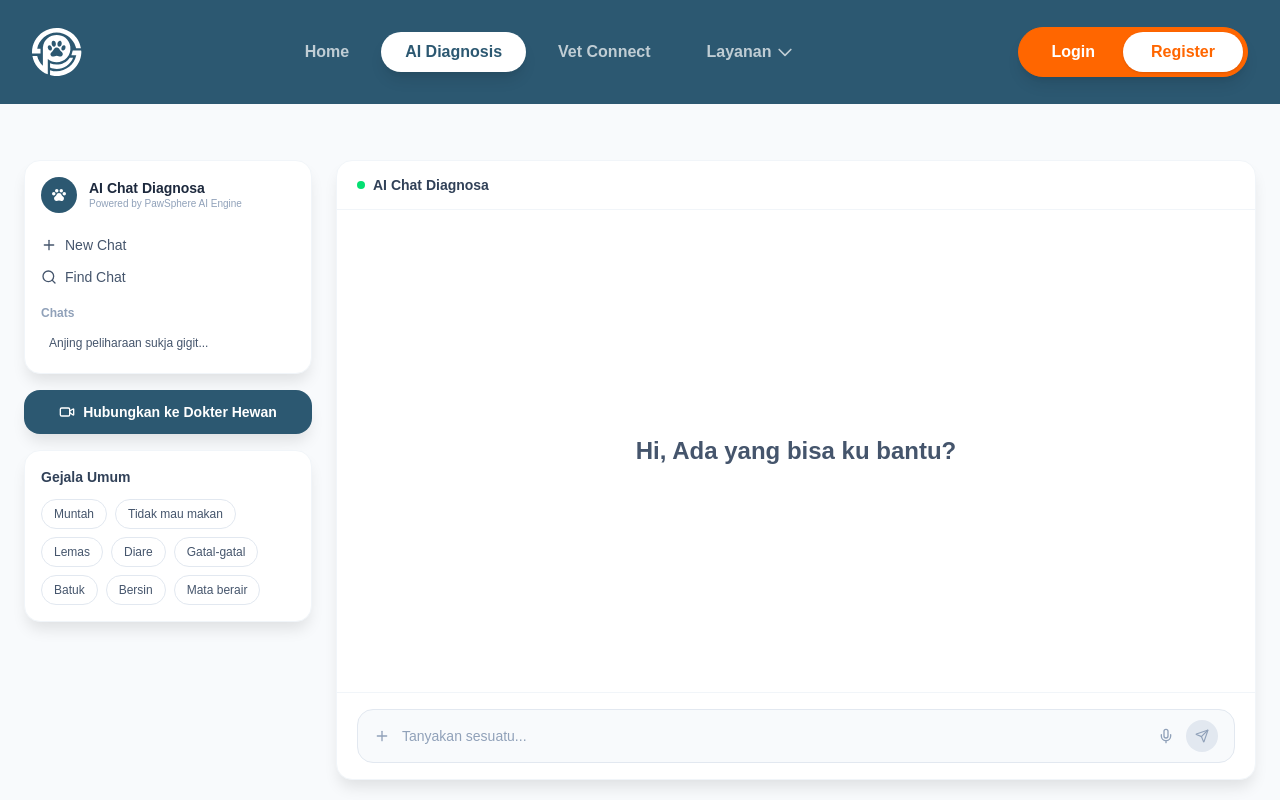
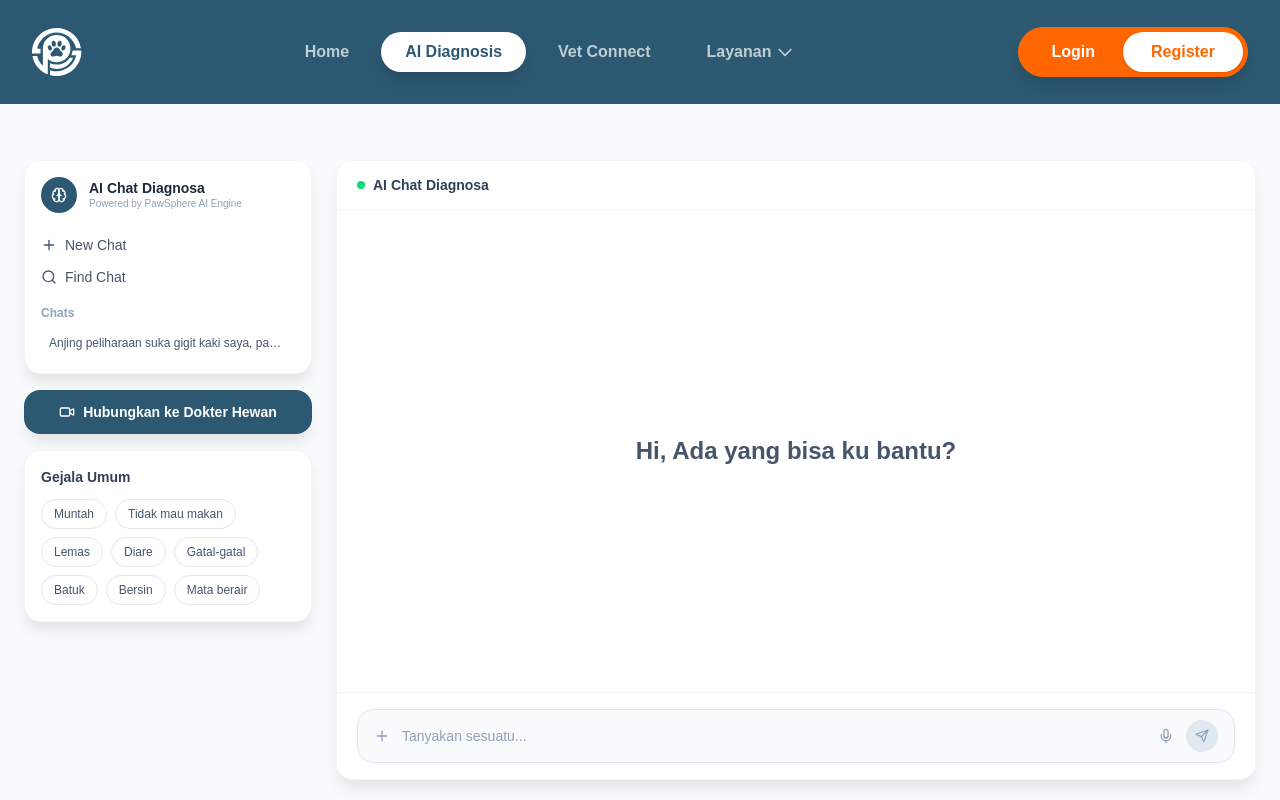
Before and after one commit to deandamanik/pawsphere-frontend, a React (Vite) app: page /ai-diagnose in a window 1280 px wide. Shown: the top 800 px of the page. Built offline with nearby package versions, Linux system fonts and the light colour scheme.

Commit message:
style(sidebar): change AI diagnosis icon to brain icon

```diff
--- a/src/components/ai-diagnose/SidebarContent.jsx
+++ b/src/components/ai-diagnose/SidebarContent.jsx
@@ -1,6 +1,5 @@
 import { motion, AnimatePresence } from "framer-motion";
-import { LuPlus, LuSearch, LuVideo } from "react-icons/lu";
-import { PiPawPrintFill } from "react-icons/pi";
+import { LuPlus, LuSearch, LuVideo, LuBrain } from "react-icons/lu";
 
 const SidebarContent = ({
   handleNewChat,
@@ -15,25 +14,21 @@ const SidebarContent = ({
   handleSymptomClick,
 }) => {
   const containerVariants = {
-    hidden: { opacity: 0, x: -30 },
+    hidden: { opacity: 0 },
     visible: {
       opacity: 1,
-      x: 0,
       transition: {
-        type: "spring",
-        stiffness: 120,
-        damping: 20,
-        staggerChildren: 0.1,
+        staggerChildren: 0.08,
       },
     },
   };
 
   const itemVariants = {
-    hidden: { opacity: 0, x: -20 },
+    hidden: { opacity: 0, y: 15 },
     visible: {
       opacity: 1,
-      x: 0,
-      transition: { type: "spring", stiffness: 100, damping: 15 }
+      y: 0,
+      transition: { type: "spring", stiffness: 120, damping: 16 }
     },
   };
 
@@ -42,15 +37,15 @@ const SidebarContent = ({
       variants={containerVariants}
       initial="hidden"
       animate="visible"
-      className="flex flex-col gap-4 w-full"
+      className="flex flex-col items-stretch gap-4 w-full"
     >
       <motion.div
         variants={itemVariants}
-        className="bg-white rounded-2xl shadow-card border border-slate-100 p-4"
+        className="bg-white rounded-2xl shadow-card border border-slate-100 p-4 flex flex-col w-full"
       >
         <div className="flex items-center gap-3 mb-4">
           <div className="w-9 h-9 rounded-xl bg-brand-blue-dark flex items-center justify-center">
-            <PiPawPrintFill className="text-white w-4 h-4" />
+            <LuBrain className="text-white w-4 h-4" />
           </div>
           <div>
             <p className="text-sm font-bold text-slate-800 leading-tight">
@@ -64,7 +59,7 @@ const SidebarContent = ({
 
         <button
           onClick={handleNewChat}
-          className="flex items-center gap-2 w-full text-sm text-slate-600 hover:text-brand-blue-normal transition-colors py-1.5 cursor-pointer"
+          className="flex items-center gap-2 w-full text-sm text-slate-600 hover:text-brand-blue-normal transition-colors py-1.5 cursor-pointer outline-none"
         >
           <LuPlus className="w-4 h-4" />
           <span>New Chat</span>
@@ -72,7 +67,7 @@ const SidebarContent = ({
 
         <button
           onClick={() => setIsSearching((v) => !v)}
-          className="flex items-center gap-2 w-full text-sm text-slate-600 hover:text-brand-blue-normal transition-colors py-1.5 cursor-pointer"
+          className="flex items-center gap-2 w-full text-sm text-slate-600 hover:text-brand-blue-normal transition-colors py-1.5 cursor-pointer outline-none"
         >
           <LuSearch className="w-4 h-4" />
           <span>Find Chat</span>
@@ -101,7 +96,7 @@ const SidebarContent = ({
               <button
                 key={chat.id}
                 onClick={() => handleChatSelect(chat.id)}
-                className={`w-full text-left text-xs px-2 py-1.5 rounded-lg transition-colors cursor-pointer truncate ${
+                className={`w-full text-left text-xs px-2 py-1.5 rounded-lg transition-colors cursor-pointer truncate outline-none ${
                   activeChatId === chat.id
                     ? "bg-brand-blue-light text-brand-blue-dark font-semibold"
                     : "text-slate-600 hover:bg-slate-50"
@@ -118,7 +113,7 @@ const SidebarContent = ({
         variants={itemVariants}
         whileHover={{ scale: 1.02 }}
         whileTap={{ scale: 0.98 }}
-        className="flex items-center justify-center gap-2 bg-brand-blue-dark hover:bg-brand-blue-normal text-white text-sm font-semibold py-3 px-4 rounded-2xl transition-colors shadow-card cursor-pointer"
+        className="w-full flex items-center justify-center gap-2 bg-brand-blue-dark hover:bg-brand-blue-normal text-white text-sm font-semibold py-3 px-4 rounded-2xl transition-colors shadow-card cursor-pointer outline-none"
       >
         <LuVideo className="w-4 h-4" />
         <span className="hidden md:inline">Hubungkan ke Dokter Hewan</span>
@@ -127,7 +122,7 @@ const SidebarContent = ({
 
       <motion.div
         variants={itemVariants}
-        className="bg-white rounded-2xl shadow-card border border-slate-100 p-4"
+        className="bg-white rounded-2xl shadow-card border border-slate-100 p-4 flex flex-col w-full"
       >
         <p className="text-sm font-bold text-slate-700 mb-3">Gejala Umum</p>
         <div className="flex flex-wrap gap-2">
@@ -135,7 +130,7 @@ const SidebarContent = ({
             <button
               key={symptom}
               onClick={() => handleSymptomClick(symptom)}
-              className="text-xs px-3 py-1.5 border border-slate-200 rounded-full text-slate-600 hover:border-brand-blue-normal hover:text-brand-blue-normal hover:bg-brand-blue-light transition-all cursor-pointer"
+              className="text-xs px-3 py-1.5 border border-slate-200 rounded-full text-slate-600 hover:border-brand-blue-normal hover:text-brand-blue-normal hover:bg-brand-blue-light transition-all cursor-pointer outline-none"
             >
               {symptom}
             </button>
--- a/src/pages/ai-diagnose/AiDiagnose.jsx
+++ b/src/pages/ai-diagnose/AiDiagnose.jsx
@@ -5,7 +5,7 @@ const AiDiagnose = () => {
   const [chats, setChats] = useState([
     {
       id: 1,
-      title: "Anjing peliharaan sukja gigit...",
+      title: "Anjing peliharaan suka gigit kaki saya, padahal",
       messages: [
         {
           id: 1,
```
